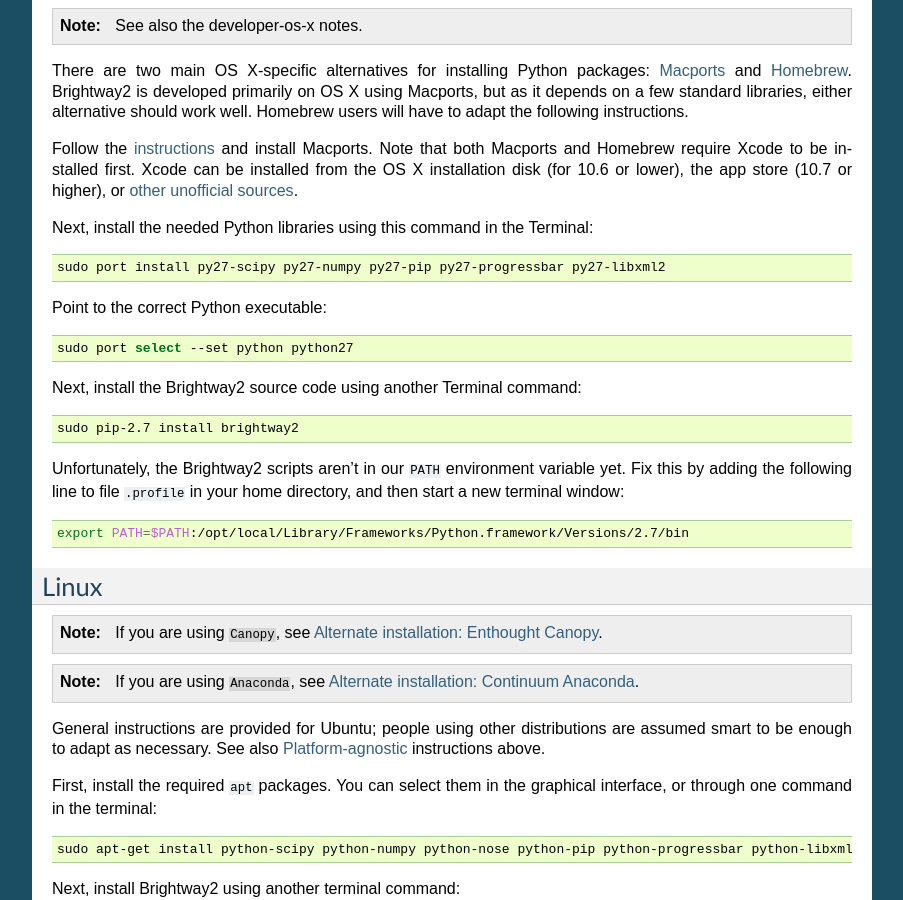
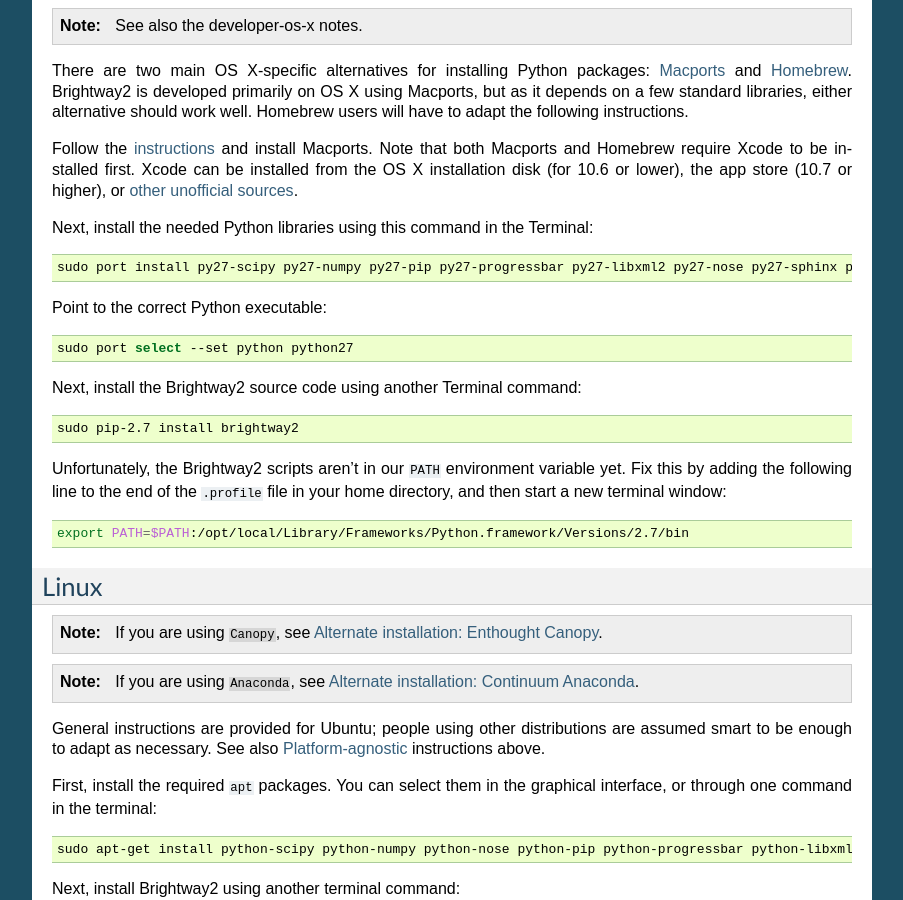
Before and after one commit to brightway-lca/brightway2, a Sphinx documentation site: the page built from docs/installation.rst, in a window 1280 px wide and 900 px high, scrolled down 2056 px. Shown: the whole window, without its empty margins (198-1101 px from the left). Built offline with Sphinx 7.4.7, drawn with Linux system fonts in a browser that asks for light colours; some of the changed text lies outside the part shown.

Commit message:
Small docs fixes

```diff
--- a/docs/installation.rst
+++ b/docs/installation.rst
@@ -92,7 +92,7 @@
 
 .. code-block:: bash
 
-	sudo port install py27-scipy py27-numpy py27-pip py27-progressbar py27-libxml2
+	sudo port install py27-scipy py27-numpy py27-pip py27-progressbar py27-libxml2 py27-nose py27-sphinx py27-requests py27-flask
 
 Point to the correct Python executable:
 
@@ -106,7 +106,7 @@
 
 	sudo pip-2.7 install brightway2
 
-Unfortunately, the Brightway2 scripts aren't in our ``PATH`` environment variable yet. Fix this by adding the following line to file ``.profile`` in your home directory, and then start a new terminal window:
+Unfortunately, the Brightway2 scripts aren't in our ``PATH`` environment variable yet. Fix this by adding the following line to the end of the ``.profile`` file in your home directory, and then start a new terminal window:
 
 .. code-block:: bash
 
@@ -222,7 +222,7 @@
 
     chsh -s /opt/local/bin/bash
 
-Add the following lines to ``~/.profile``, if not already present:
+Add the following lines to the file ``.profile`` in your home directory, if not already present:
 
 .. code-block:: bash
 
```
